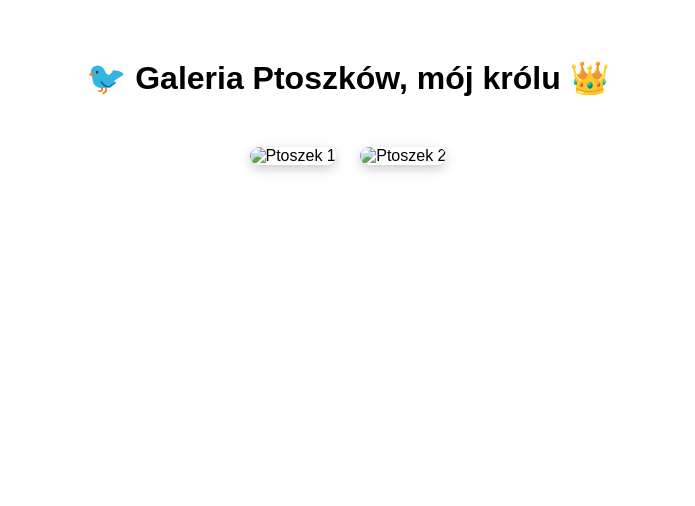
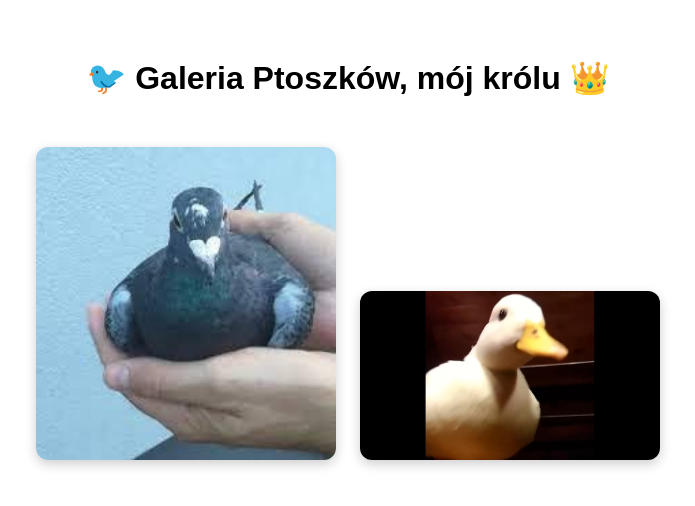
Before and after one commit to Kaajzerka/Ptoszek2, a plain HTML site: page index.html in a window 1280 px wide. Shown: the whole page, without its empty margins (292-987 px from the left). Drawn offline with Linux system fonts and the light colour scheme.

Commit message:
Update index.html

```diff
--- a/index.html
+++ b/index.html
@@ -26,8 +26,8 @@
   <h1>🐦 Galeria Ptoszków, mój królu 👑</h1>
 
   <div class="gallery">
-    <img src="ptoszek1.jpg" alt="Ptoszek 1" />
-    <img src="ptoszek2.jpg" alt="Ptoszek 2" />
+    <img src="ptoszek1.png" alt="Ptoszek 1" />
+    <img src="ptoszek2.png" alt="Ptoszek 2" />
   </div>
 </body>
 </html>
```
